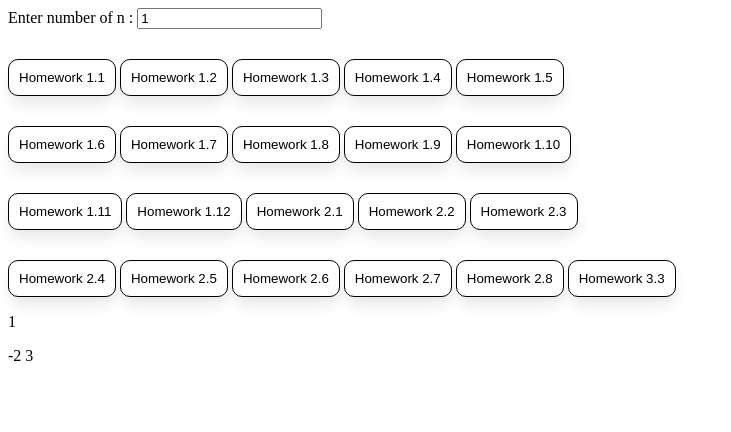
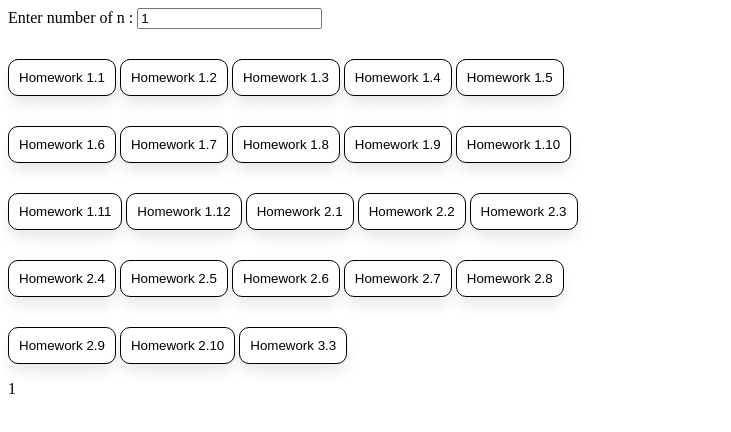
Before and after one commit to pppetonggg/DevcampHWJS, a plain HTML site: page index.html in a window 1280 px wide. Both pictures are taken after a click on the button "Homework 2.8". Shown: the whole page, without its empty margins (0-731 px from the left). Drawn offline with Linux system fonts and the light colour scheme.

Commit message:
[ADD] HW2_10

```diff
--- a/index.html
+++ b/index.html
@@ -38,7 +38,9 @@
     <button onclick="hw2_5()">Homework 2.5</button>
     <button onclick="hw2_6()">Homework 2.6</button>
     <button onclick="hw2_7()">Homework 2.7</button>
-    <button onclick="hw2_8()">Homework 2.8</button>
+    <button onclick="hw2_8()">Homework 2.8</button><br>
+    <button onclick="hw2_9()">Homework 2.9</button>
+    <button onclick="hw2_10()">Homework 2.10</button>
     <button onclick="hw3_3()">Homework 3.3</button>
 
     <p id="hw"></p>
--- a/script.js
+++ b/script.js
@@ -329,38 +329,92 @@ function hw2_7() {
     }
 }
 
+function hw2_8() {
+    // HW 2.8
+    let x = document.getElementById("n").value;
+    printHW.innerHTML = "";
+    let ans = ''
+    let num = x
+    let sum = 1
+    for (let i = 0; i < x; i++) {
+        for (let j = 0; j < x; j++) {
+            if(num-1 > j){
+                ans += "-"
+            }
+            else{
+                ans += sum
+                sum++
+            }
+        }
+        num--
+        ans += "<br>"
+    }
+    for (let i = 0; i < x-1; i++) {
+        for (let j = 0; j < x; j++) {
+            if (i < j ) {
+                ans += sum
+                sum++
+            } else {
 
+                ans += "-"
+            }
+        }
+        ans += "<br>"
+    }
+    printHW.innerHTML = "<p>"+ans+"</p>";
+}
 
-function generatePattern(n) {
-    let patternHTML = '';
-    let currentNumber = 1;
+function hw2_9(){
+    // HW 2.9
+    let x = document.getElementById("n").value;
+    printHW.innerHTML = "";
+    let ans = ''
+    let num = x
+    for (let i = 0; i < x; i++) {
+        ans = ''
+        for (let j = 0; j < x; j++) {
+            if(num-1 > j){
+                ans += "-"
+            }
+            else{
+                ans += "*"
+            }
+        }
+        for (let j = 0; j < x-1; j++) {
+            if (i <= j ) {
+                ans += "-"
 
-    for (let i = 1; i <= n * 2; i++) {
-      let line = '';
+            } else {
+                ans += "*"
+            }
+        }
+        printHW.innerHTML+="<p>"+ans+"</p>"
+        num--
+    }
+}
 
-      if (i % 2 === 0) {
-        line += '-';
-      }
+function hw2_10(){
+    // HW 2.10
+    let x = document.getElementById("n").value;
+    printHW.innerHTML = "";
+    let pattern = '';
 
-      for (let j = 1; j <= i; j++) {
-        line += currentNumber.toString();
+    for (let i = 1; i <= x; i++) {
+        let line = '';
 
-        if (j < i) {
-          line += ' ';
+        if (i === 1) {
+            line += '-'.repeat(x - i);
+            line += '*';
+            line += '-'.repeat(x - i);
+        } else {
+            line += '-'.repeat(x - i);
+            line += '*'.repeat((i - 1) * 2 + 1);
+            line += '-'.repeat(x - i);
         }
-        currentNumber++;
-      }
-
-      patternHTML += '<p>' + line + '</p>';
+        printHW.innerHTML+="<p>"+line+"</p>";
     }
 
-    return patternHTML;
-  }
-
-  function hw2_8() {
-    let x = document.getElementById("n").value;
-    printHW.innerHTML = generatePattern(x);
-  }
+}
 
 function hw3_3() {
     // HW 3.3
```
